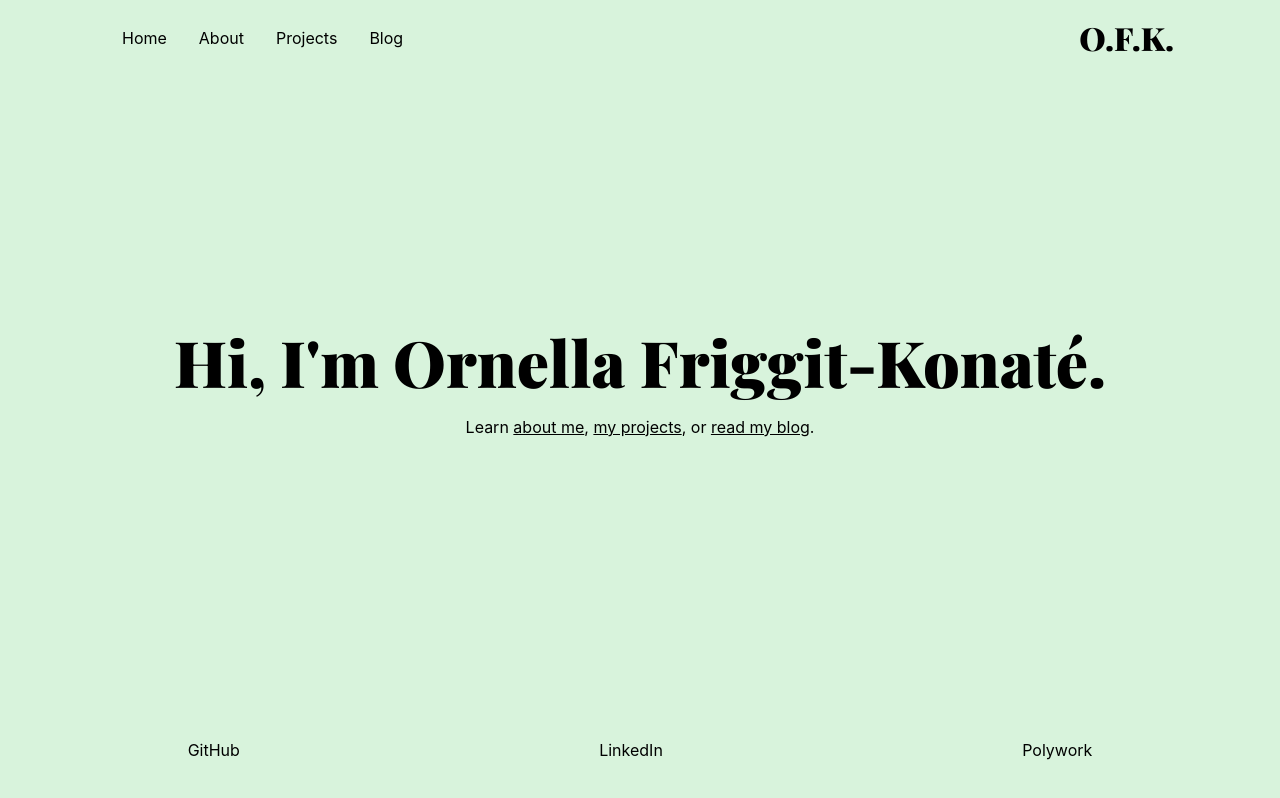
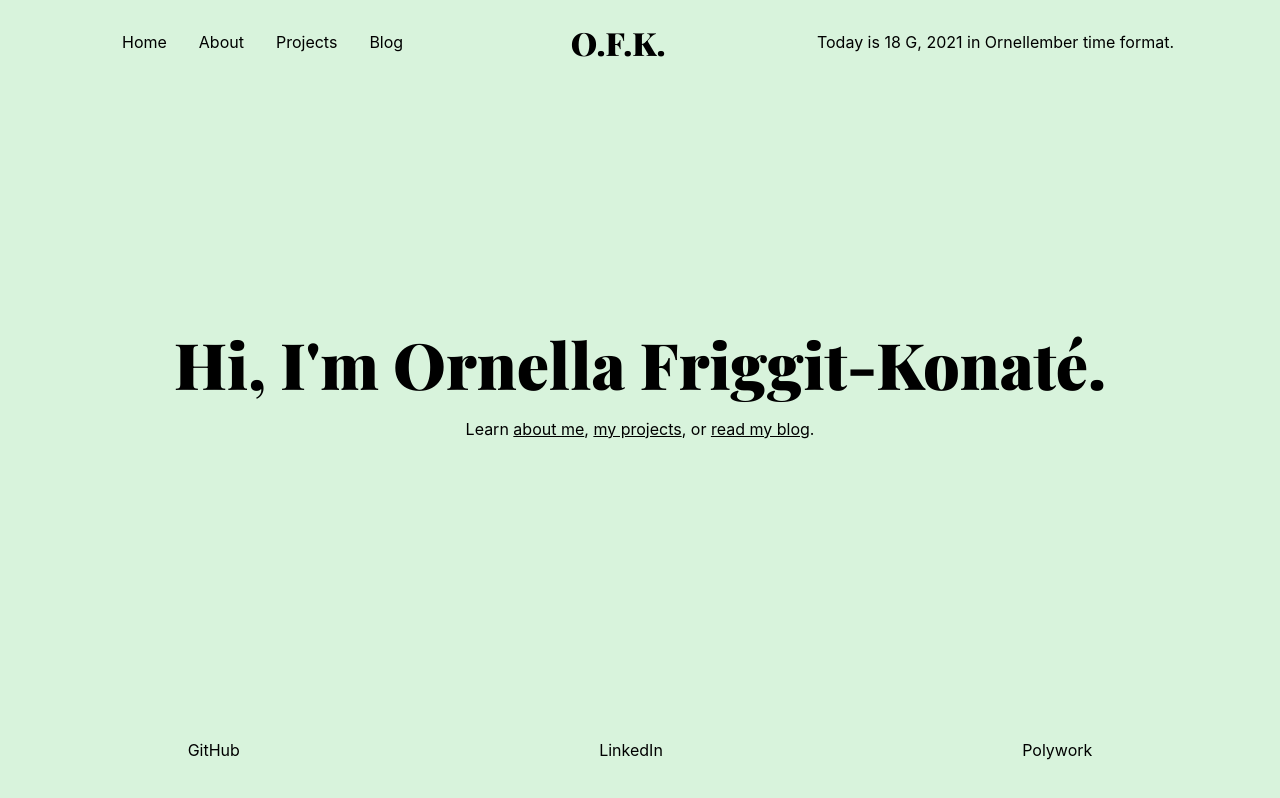
Before and after one commit to 0rnella/next_portfolio, a Next.js app: page / in a window 1280 px wide. Built offline with nearby package versions, Linux system fonts and the light colour scheme.

Commit message:
feat(ornellember): add date read in nav

```diff
--- /dev/null
+++ b/components/global/dateRead.tsx
@@ -0,0 +1,10 @@
+import { getDate } from '../utils/getDate';
+
+export default function DateRead() {
+    const currentDate = getDate();
+  return (
+      <p>
+          Today is {currentDate.day} {currentDate.month}, {currentDate.year} in Ornellember time format.
+      </p>
+  );
+}
--- a/components/global/header.tsx
+++ b/components/global/header.tsx
@@ -1,5 +1,6 @@
+import Link from "next/link";
 import styles from "../../styles/Header.module.css";
-import Link from "next/link";
+import DateRead from "./dateRead";
 
 export default function GlobalHeader() {
   return (
@@ -20,6 +21,7 @@ export default function GlobalHeader() {
         <Link href="/" passHref={true}>
           <a className={styles.logo}>O.F.K.</a>
         </Link>
+        <DateRead />
       </div>
     </header>
   );
--- /dev/null
+++ b/components/utils/getDate.tsx
@@ -0,0 +1,83 @@
+type OrnellemberDay = {
+    day: number;
+    month: string;
+    year: number;
+}
+
+export const getDaysBeforeCurrentMonth = (currentMonthIndex: number, isLeapYear: boolean): number => {
+
+    // then calculate the days of all the months before.
+    const daysInMonths = [
+        31, // January
+        isLeapYear ? 29 : 28, //February
+        31, // March
+        30, // April
+        31, // May
+        30, // June
+        31, // July
+        31, // August
+        30, // September
+        31, // October
+        30, // November
+        31 // December
+    ];
+
+    // how many days before the current month?
+
+    let daysBeforeCurrentMonth = 0;
+
+    for (let i=0; i < currentMonthIndex; i++) {
+        daysBeforeCurrentMonth += daysInMonths[i];
+    }
+
+    return daysBeforeCurrentMonth;
+}
+
+export const getDayNumber = (date: Date) => {
+    // first determine if it is a leap year
+    const isLeapYear = (date.getFullYear() % 4) === 0;
+    const currentMonth = date.getMonth();
+
+    // then determine how many days happened before this current month started
+    const daysBeforeCurrentMonth = getDaysBeforeCurrentMonth(currentMonth, isLeapYear);
+
+    const dayOfMonth = date.getDate();
+
+    return daysBeforeCurrentMonth + dayOfMonth;
+
+}
+
+export const convertDay = (dayNumber: number) : { day: number, month: string } => {
+    const monthLength = 28;
+
+    let monthIndex = Math.floor((dayNumber - 1) / monthLength);
+
+    // make sure there are only 13 months (additional days can be added to month 12)
+    if (monthIndex > 12) {
+        monthIndex = 12;
+    }
+
+    const dayOfMonth = dayNumber - (monthIndex * monthLength);
+
+    const monthLetter = String.fromCharCode(97 + monthIndex).toUpperCase();
+
+    return {
+        day: dayOfMonth,
+        month: monthLetter
+    }
+}
+
+    /*
+        This returns the date a new format that I invented, largely based on the International Fixed Calendar
+        https://en.wikipedia.org/wiki/International_Fixed_Calendar
+        It's mostly a joke but also I think it is logical and fun
+    */
+export const getDate = () : OrnellemberDay => {
+    const now = new Date();
+    const dayNumber = getDayNumber(now);
+    const convertedDay = convertDay(dayNumber);
+
+    const year = now.getFullYear();
+
+    return {...convertedDay, year };
+}
--- a/styles/Home.module.css
+++ b/styles/Home.module.css
@@ -7,6 +7,10 @@
   align-items: center;
   height: 100vh;
   background-color: #d8f3dc;
+}
+
+.container p {
+  text-align: center;
 }
 
 .main {
```
Also changed, not shown: 1 other file (tests, documents, lock files or other folders).
